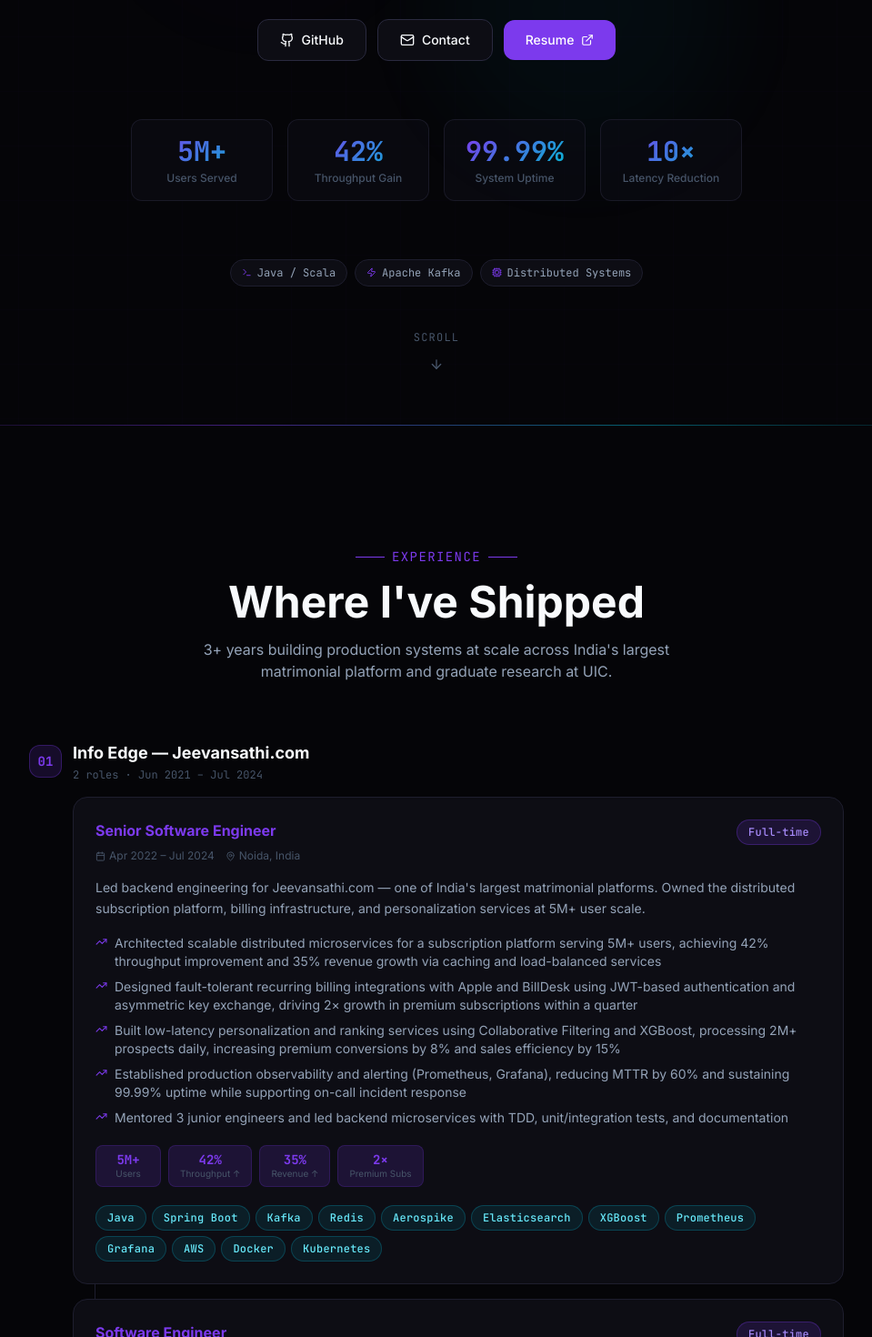
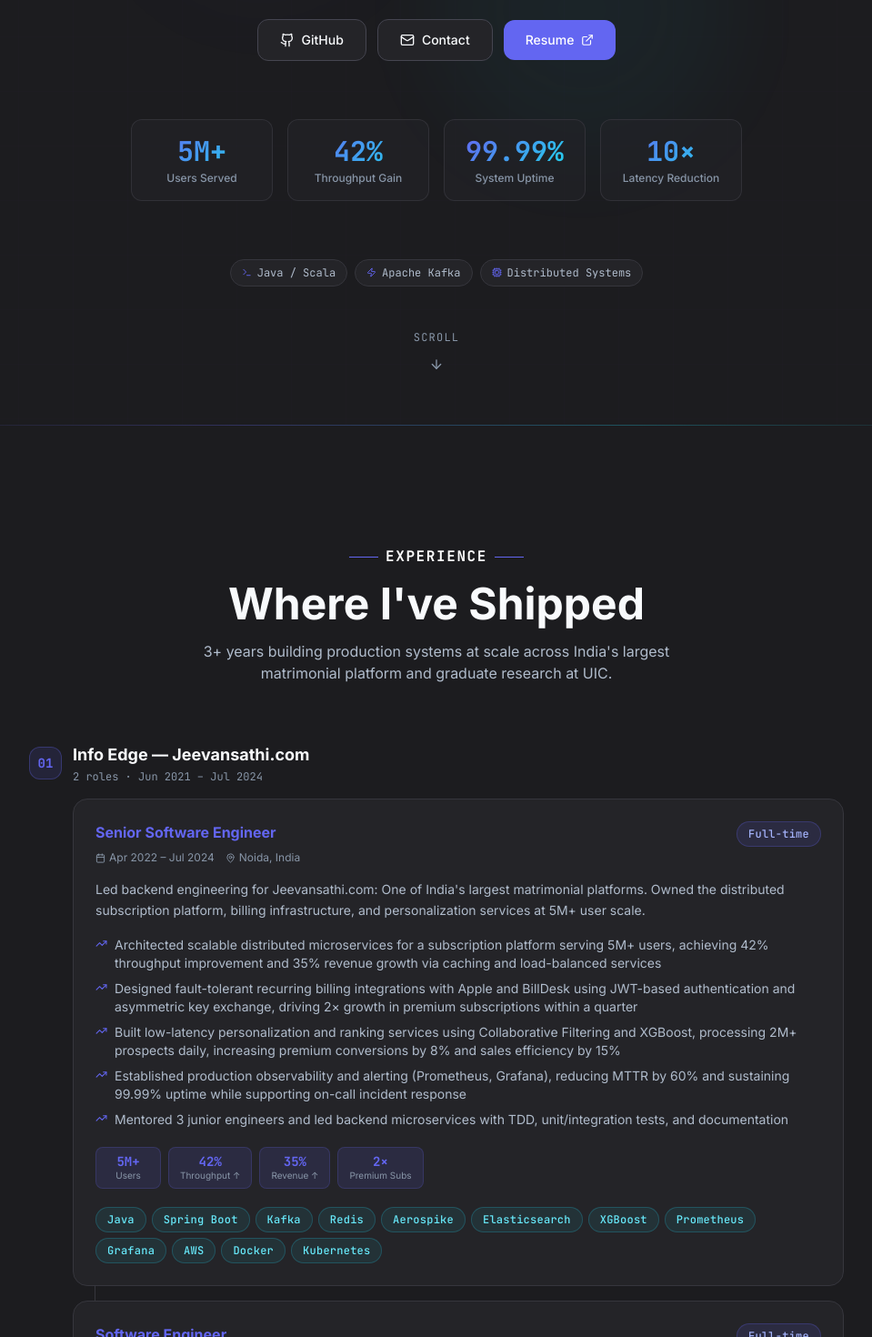
Before and after one commit to monu18/Portfolio-Monu, a Next.js app: page / in a window 1280 px wide. Shown: the part 500-1970 px from the top of the page at 91% size, without its empty margins (160-1119 px from the left). Built offline with nearby package versions, Linux system fonts and the light colour scheme.

Commit message:
fix BG colour

```diff
--- a/src/app/globals.css
+++ b/src/app/globals.css
@@ -4,10 +4,10 @@
 
 @layer base {
   :root {
-    --background: #050508;
-    --surface: #0D0D14;
-    --primary: #7C3AED;
-    --cyan: #06B6D4;
+    --background: #1C1C1F;
+    --surface: #242428;
+    --primary: #6366F1;
+    --cyan: #22D3EE;
     --green: #10B981;
   }
 
@@ -20,7 +20,7 @@
   html {
     scroll-behavior: smooth;
     scrollbar-width: thin;
-    scrollbar-color: #1E1E2E #050508;
+    scrollbar-color: #36363D #1C1C1F;
   }
 
   html::-webkit-scrollbar {
@@ -28,20 +28,20 @@
   }
 
   html::-webkit-scrollbar-track {
-    background: #050508;
+    background: #1C1C1F;
   }
 
   html::-webkit-scrollbar-thumb {
-    background: #1E1E2E;
+    background: #36363D;
     border-radius: 3px;
   }
 
   html::-webkit-scrollbar-thumb:hover {
-    background: #7C3AED;
+    background: #6366F1;
   }
 
   body {
-    background-color: #050508;
+    background-color: #1C1C1F;
     color: #F8FAFC;
     font-family: var(--font-inter), system-ui, sans-serif;
     -webkit-font-smoothing: antialiased;
@@ -50,21 +50,21 @@
   }
 
   ::selection {
-    background: rgba(124, 58, 237, 0.4);
+    background: rgba(99, 102, 241, 0.3);
     color: #F8FAFC;
   }
 }
 
 @layer utilities {
   .text-gradient-primary {
-    background: linear-gradient(135deg, #7C3AED 0%, #06B6D4 100%);
+    background: linear-gradient(135deg, #6366F1 0%, #22D3EE 100%);
     -webkit-background-clip: text;
     -webkit-text-fill-color: transparent;
     background-clip: text;
   }
 
   .text-gradient-green {
-    background: linear-gradient(135deg, #10B981 0%, #06B6D4 100%);
+    background: linear-gradient(135deg, #10B981 0%, #22D3EE 100%);
     -webkit-background-clip: text;
     -webkit-text-fill-color: transparent;
     background-clip: text;
@@ -72,24 +72,24 @@
 
   .border-gradient {
     border: 1px solid transparent;
-    background: linear-gradient(#0D0D14, #0D0D14) padding-box,
-      linear-gradient(135deg, rgba(124, 58, 237, 0.5), rgba(6, 182, 212, 0.5)) border-box;
+    background: linear-gradient(#242428, #242428) padding-box,
+      linear-gradient(135deg, rgba(99, 102, 241, 0.4), rgba(34, 211, 238, 0.4)) border-box;
   }
 
   .border-gradient-subtle {
     border: 1px solid transparent;
-    background: linear-gradient(#0D0D14, #0D0D14) padding-box,
-      linear-gradient(135deg, rgba(124, 58, 237, 0.2), rgba(6, 182, 212, 0.2)) border-box;
+    background: linear-gradient(#242428, #242428) padding-box,
+      linear-gradient(135deg, rgba(99, 102, 241, 0.15), rgba(34, 211, 238, 0.15)) border-box;
   }
 
   .glass {
-    background: rgba(13, 13, 20, 0.7);
+    background: rgba(36, 36, 40, 0.75);
     backdrop-filter: blur(16px);
     -webkit-backdrop-filter: blur(16px);
   }
 
   .glass-dark {
-    background: rgba(5, 5, 8, 0.85);
+    background: rgba(28, 28, 31, 0.92);
     backdrop-filter: blur(20px);
     -webkit-backdrop-filter: blur(20px);
   }
@@ -111,6 +111,7 @@
   .section-padding {
     padding-top: 6rem;
     padding-bottom: 6rem;
+    scroll-margin-top: 64px;
   }
 
   @media (min-width: 768px) {
@@ -118,6 +119,10 @@
       padding-top: 8rem;
       padding-bottom: 8rem;
     }
+  }
+
+  #education {
+    scroll-margin-top: 80px;
   }
 
   .container-width {
@@ -137,7 +142,7 @@
 
   .glow-line {
     height: 1px;
-    background: linear-gradient(90deg, transparent, rgba(124, 58, 237, 0.5), rgba(6, 182, 212, 0.5), transparent);
+    background: linear-gradient(90deg, transparent, rgba(99, 102, 241, 0.3), rgba(34, 211, 238, 0.3), transparent);
   }
 
   .tag {
@@ -152,20 +157,20 @@
   }
 
   .tag-primary {
-    background: rgba(124, 58, 237, 0.15);
-    border: 1px solid rgba(124, 58, 237, 0.3);
-    color: #A78BFA;
+    background: rgba(99, 102, 241, 0.12);
+    border: 1px solid rgba(99, 102, 241, 0.25);
+    color: #A5B4FC;
   }
 
   .tag-cyan {
-    background: rgba(6, 182, 212, 0.1);
-    border: 1px solid rgba(6, 182, 212, 0.25);
+    background: rgba(34, 211, 238, 0.08);
+    border: 1px solid rgba(34, 211, 238, 0.22);
     color: #67E8F9;
   }
 
   .tag-green {
-    background: rgba(16, 185, 129, 0.1);
-    border: 1px solid rgba(16, 185, 129, 0.25);
+    background: rgba(16, 185, 129, 0.08);
+    border: 1px solid rgba(16, 185, 129, 0.22);
     color: #6EE7B7;
   }
 
@@ -176,15 +181,15 @@
   }
 
   .metric-card {
-    background: rgba(13, 13, 20, 0.6);
-    border: 1px solid rgba(30, 30, 46, 0.8);
+    background: rgba(36, 36, 40, 0.6);
+    border: 1px solid rgba(54, 54, 61, 0.8);
     border-radius: 12px;
     padding: 1rem 1.25rem;
     transition: all 0.3s ease;
   }
 
   .metric-card:hover {
-    border-color: rgba(124, 58, 237, 0.4);
-    background: rgba(13, 13, 20, 0.9);
+    border-color: rgba(99, 102, 241, 0.35);
+    background: rgba(36, 36, 40, 0.9);
   }
 }
--- a/src/components/sections/Contact.tsx
+++ b/src/components/sections/Contact.tsx
@@ -7,7 +7,7 @@
 
 function SectionLabel({ children }: { children: React.ReactNode }) {
   return (
-    <span className="inline-flex items-center gap-2 font-mono text-sm text-primary tracking-widest uppercase mb-4">
+    <span className="inline-flex items-center gap-2 font-mono text-base font-bold text-white tracking-widest uppercase mb-4">
       <span className="w-8 h-px bg-primary" />
       {children}
       <span className="w-8 h-px bg-primary" />
--- a/src/components/sections/Experience.tsx
+++ b/src/components/sections/Experience.tsx
@@ -2,12 +2,12 @@
 
 import { motion, useInView } from "framer-motion";
 import { useRef } from "react";
-import { MapPin, Calendar, ExternalLink, TrendingUp, GraduationCap } from "lucide-react";
+import { MapPin, Calendar, ExternalLink, TrendingUp } from "lucide-react";
 import { EXPERIENCES, EDUCATION } from "@/lib/data";
 
 function SectionLabel({ children }: { children: React.ReactNode }) {
   return (
-    <span className="inline-flex items-center gap-2 font-mono text-sm text-primary tracking-widest uppercase mb-4">
+    <span className="inline-flex items-center gap-2 font-mono text-base font-bold text-white tracking-widest uppercase mb-4">
       <span className="w-8 h-px bg-primary" />
       {children}
       <span className="w-8 h-px bg-primary" />
@@ -181,9 +181,8 @@
       animate={inView ? { opacity: 1, y: 0 } : {}}
       transition={{ duration: 0.5 }}
     >
-      <div className="flex items-center gap-2 mb-6">
-        <GraduationCap size={18} className="text-cyan" />
-        <h3 className="text-lg font-bold text-text-primary">Education</h3>
+      <div className="text-center mb-8">
+        <SectionLabel>Education</SectionLabel>
       </div>
       <div className="grid grid-cols-1 sm:grid-cols-2 gap-5">
         {EDUCATION.map((edu) => (
@@ -286,7 +285,7 @@
         </div>
 
         {/* Education */}
-        <div className="max-w-4xl mx-auto">
+        <div id="education" className="max-w-4xl mx-auto">
           <div className="h-px glow-line mb-12" />
           <EducationCard />
         </div>
--- a/src/components/sections/Projects.tsx
+++ b/src/components/sections/Projects.tsx
@@ -59,7 +59,7 @@
 
 function SectionLabel({ children }: { children: React.ReactNode }) {
   return (
-    <span className="inline-flex items-center gap-2 font-mono text-sm text-primary tracking-widest uppercase mb-4">
+    <span className="inline-flex items-center gap-2 font-mono text-base font-bold text-white tracking-widest uppercase mb-4">
       <span className="w-8 h-px bg-primary" />
       {children}
       <span className="w-8 h-px bg-primary" />
--- a/src/components/sections/SystemDesign.tsx
+++ b/src/components/sections/SystemDesign.tsx
@@ -7,7 +7,7 @@
 
 function SectionLabel({ children }: { children: React.ReactNode }) {
   return (
-    <span className="inline-flex items-center gap-2 font-mono text-sm text-primary tracking-widest uppercase mb-4">
+    <span className="inline-flex items-center gap-2 font-mono text-base font-bold text-white tracking-widest uppercase mb-4">
       <span className="w-8 h-px bg-primary" />
       {children}
       <span className="w-8 h-px bg-primary" />
@@ -212,7 +212,7 @@
             transition={{ delay: 0.2 }}
             className="text-text-secondary max-w-2xl mx-auto"
           >
-            How I think about designing systems at scale — the trade-offs, key decisions, and
+            How I think about designing systems at scale, the trade-offs, key decisions, and
             lessons learned from production at Jeevansathi.
           </motion.p>
         </div>
--- a/src/components/sections/TechStack.tsx
+++ b/src/components/sections/TechStack.tsx
@@ -6,7 +6,7 @@
 
 function SectionLabel({ children }: { children: React.ReactNode }) {
   return (
-    <span className="inline-flex items-center gap-2 font-mono text-sm text-primary tracking-widest uppercase mb-4">
+    <span className="inline-flex items-center gap-2 font-mono text-base font-bold text-white tracking-widest uppercase mb-4">
       <span className="w-8 h-px bg-primary" />
       {children}
       <span className="w-8 h-px bg-primary" />
--- a/src/lib/data.ts
+++ b/src/lib/data.ts
@@ -19,6 +19,7 @@
 
 export const NAV_ITEMS = [
   { label: "Experience", href: "#experience" },
+  { label: "Education", href: "#education" },
   { label: "Projects", href: "#projects" },
   { label: "System Design", href: "#system-design" },
   { label: "Stack", href: "#stack" },
@@ -62,7 +63,7 @@
     duration: "2 yrs 4 mos",
     location: "Noida, India",
     description:
-      "Led backend engineering for Jeevansathi.com — one of India's largest matrimonial platforms. Owned the distributed subscription platform, billing infrastructure, and personalization services at 5M+ user scale.",
+      "Led backend engineering for Jeevansathi.com: One of India's largest matrimonial platforms. Owned the distributed subscription platform, billing infrastructure, and personalization services at 5M+ user scale.",
     highlights: [
       "Architected scalable distributed microservices for a subscription platform serving 5M+ users, achieving 42% throughput improvement and 35% revenue growth via caching and load-balanced services",
       "Designed fault-tolerant recurring billing integrations with Apple and BillDesk using JWT-based authentication and asymmetric key exchange, driving 2× growth in premium subscriptions within a quarter",
--- a/tailwind.config.ts
+++ b/tailwind.config.ts
@@ -9,19 +9,19 @@
   theme: {
     extend: {
       colors: {
-        background: "#050508",
-        surface: "#0D0D14",
-        "surface-2": "#13131C",
-        border: "#1E1E2E",
-        "border-light": "#2A2A3F",
-        primary: "#7C3AED",
-        "primary-light": "#8B5CF6",
-        "primary-glow": "rgba(124, 58, 237, 0.15)",
-        cyan: "#06B6D4",
-        "cyan-glow": "rgba(6, 182, 212, 0.15)",
+        background: "#1C1C1F",
+        surface: "#242428",
+        "surface-2": "#2A2A2E",
+        border: "#36363D",
+        "border-light": "#454550",
+        primary: "#6366F1",
+        "primary-light": "#818CF8",
+        "primary-glow": "rgba(99, 102, 241, 0.12)",
+        cyan: "#22D3EE",
+        "cyan-glow": "rgba(34, 211, 238, 0.10)",
         "text-primary": "#F8FAFC",
-        "text-secondary": "#94A3B8",
-        "text-muted": "#475569",
+        "text-secondary": "#B0BCCC",
+        "text-muted": "#8896A8",
         green: "#10B981",
         "green-glow": "rgba(16, 185, 129, 0.15)",
       },
```
Also changed, not shown: src/components/Layout/Navbar.tsx (+8 -5 lines), src/components/sections/ExtraContent.tsx (+6 -2 lines), src/app/icon.svg.
